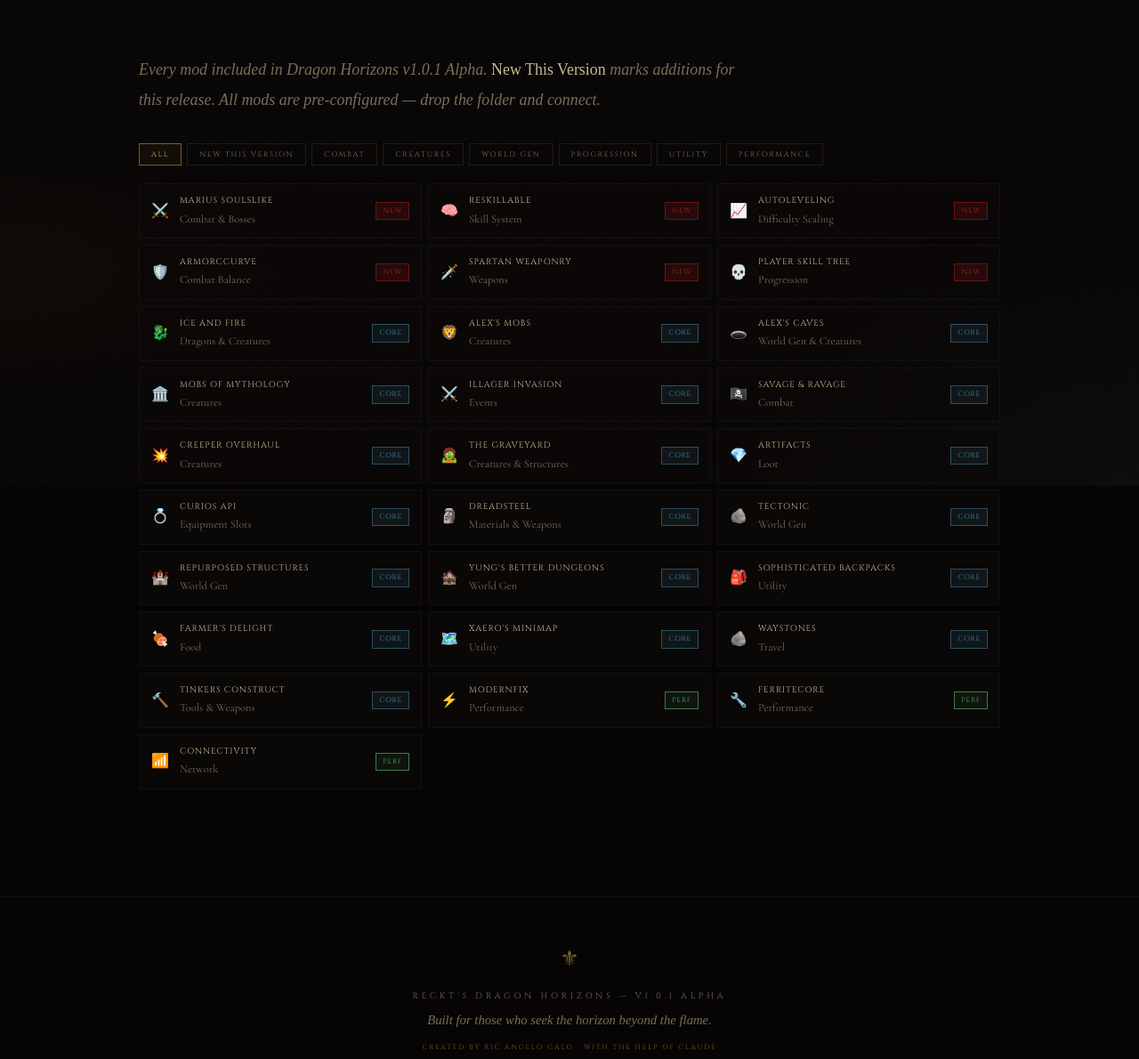
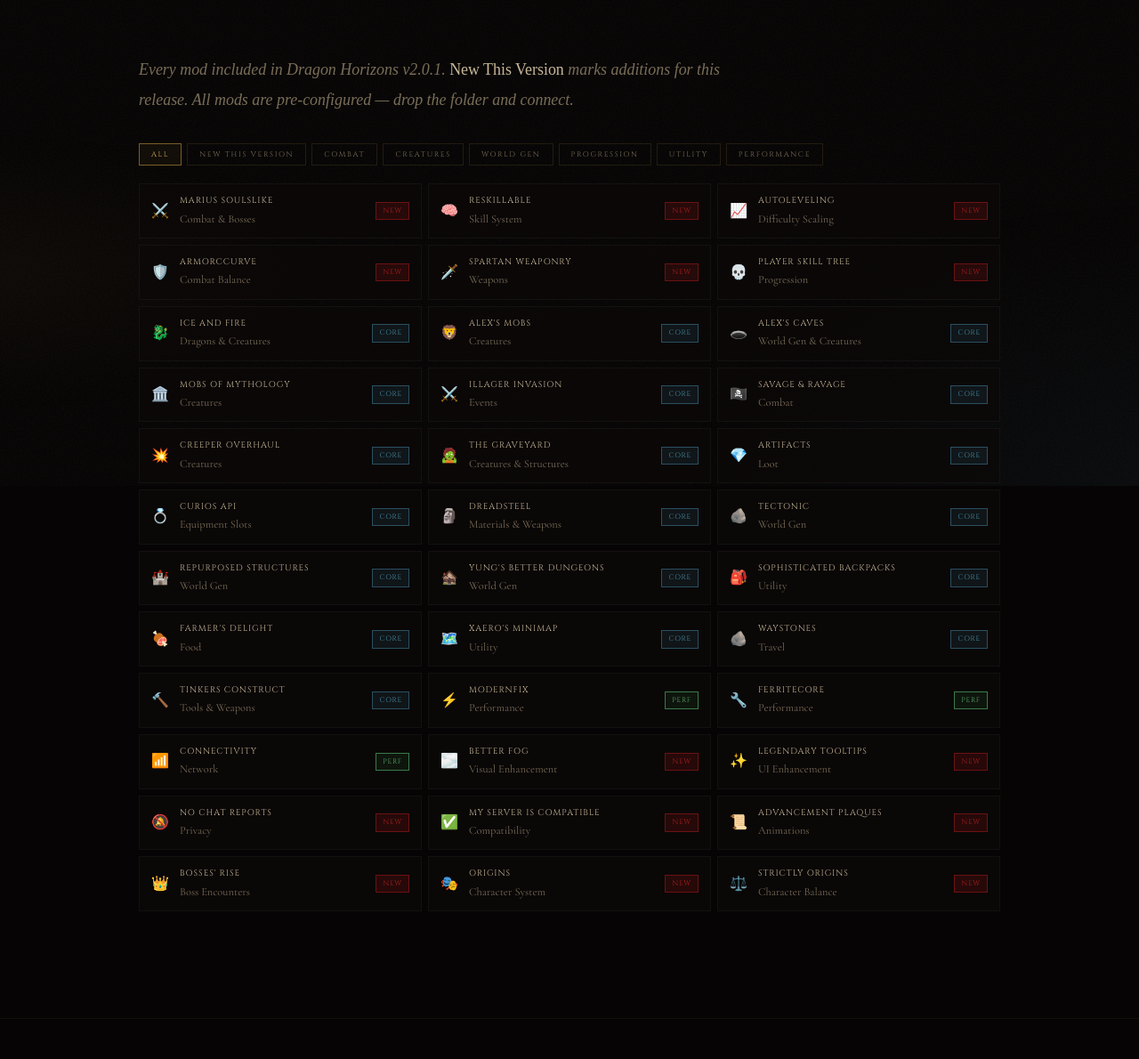
Before and after one commit to rickyrickric/Dragon-Horizons-Alpha, a website: page public/mods.html in a window 1280 px wide. Shown: the part 254-1444 px from the top of the page at 89% size. Drawn offline with nearby package versions, Linux system fonts and the light colour scheme; a web font is replaced by a local one.

Commit message:
Update modlist to v2.0.1 with 8 new mods (Better Fog, Legendary Tooltips, No Chat Reports, My Server Is Compatible, Advancement Plaques, Bosses' Rise, Origins, Strictly Origins)

```diff
--- a/public/mods.html
+++ b/public/mods.html
@@ -30,7 +30,7 @@
   </div>
 
   <div class="rv rv2">
-    <p class="lore" style="margin-bottom:32px;">Every mod included in Dragon Horizons v1.0.1 Alpha. <strong>New This Version</strong> marks additions for this release. All mods are pre-configured — drop the folder and connect.</p>
+    <p class="lore" style="margin-bottom:32px;">Every mod included in Dragon Horizons v2.0.1. <strong>New This Version</strong> marks additions for this release. All mods are pre-configured — drop the folder and connect.</p>
 
     <div class="frow">
       <button class="fbtn on" onclick="flt('all',this)">All</button>
@@ -72,6 +72,14 @@
       <div class="mrow" data-c="performance"><span class="mem">⚡</span><div class="minfo"><div class="mnm">ModernFix</div><div class="mcat">Performance</div></div><span class="mbdg mbp">Perf</span></div>
       <div class="mrow" data-c="performance"><span class="mem">🔧</span><div class="minfo"><div class="mnm">FerriteCore</div><div class="mcat">Performance</div></div><span class="mbdg mbp">Perf</span></div>
       <div class="mrow" data-c="performance"><span class="mem">📶</span><div class="minfo"><div class="mnm">Connectivity</div><div class="mcat">Network</div></div><span class="mbdg mbp">Perf</span></div>
+      <div class="mrow" data-c="utility new"><span class="mem">🌫️</span><div class="minfo"><div class="mnm">Better Fog</div><div class="mcat">Visual Enhancement</div></div><span class="mbdg mbn">New</span></div>
+      <div class="mrow" data-c="utility new"><span class="mem">✨</span><div class="minfo"><div class="mnm">Legendary Tooltips</div><div class="mcat">UI Enhancement</div></div><span class="mbdg mbn">New</span></div>
+      <div class="mrow" data-c="utility new"><span class="mem">🔕</span><div class="minfo"><div class="mnm">No Chat Reports</div><div class="mcat">Privacy</div></div><span class="mbdg mbn">New</span></div>
+      <div class="mrow" data-c="utility new"><span class="mem">✅</span><div class="minfo"><div class="mnm">My Server Is Compatible</div><div class="mcat">Compatibility</div></div><span class="mbdg mbn">New</span></div>
+      <div class="mrow" data-c="progression new"><span class="mem">📜</span><div class="minfo"><div class="mnm">Advancement Plaques</div><div class="mcat">Animations</div></div><span class="mbdg mbn">New</span></div>
+      <div class="mrow" data-c="combat creatures new"><span class="mem">👑</span><div class="minfo"><div class="mnm">Bosses' Rise</div><div class="mcat">Boss Encounters</div></div><span class="mbdg mbn">New</span></div>
+      <div class="mrow" data-c="progression new"><span class="mem">🎭</span><div class="minfo"><div class="mnm">Origins</div><div class="mcat">Character System</div></div><span class="mbdg mbn">New</span></div>
+      <div class="mrow" data-c="progression new"><span class="mem">⚖️</span><div class="minfo"><div class="mnm">Strictly Origins</div><div class="mcat">Character Balance</div></div><span class="mbdg mbn">New</span></div>
     </div>
   </div>
 
@@ -80,7 +88,7 @@
 
 <footer>
   <div class="ft-g">⚜</div>
-  <div class="ft-t">Reckt's Dragon Horizons — v1.0.1 Alpha</div>
+  <div class="ft-t">Reckt's Dragon Horizons — v2.0.1</div>
   <div class="ft-l">Built for those who seek the horizon beyond the flame.</div>
   <div class="ft-cr">Created by Ric Angelo Galo · With the help of Claude</div>
 </footer>
```
Also changed, not shown: public/about.html (+1 -1 lines), public/admin.html (+2 -2 lines), public/download.html (+2 -2 lines), public/index.html (+2 -2 lines).
